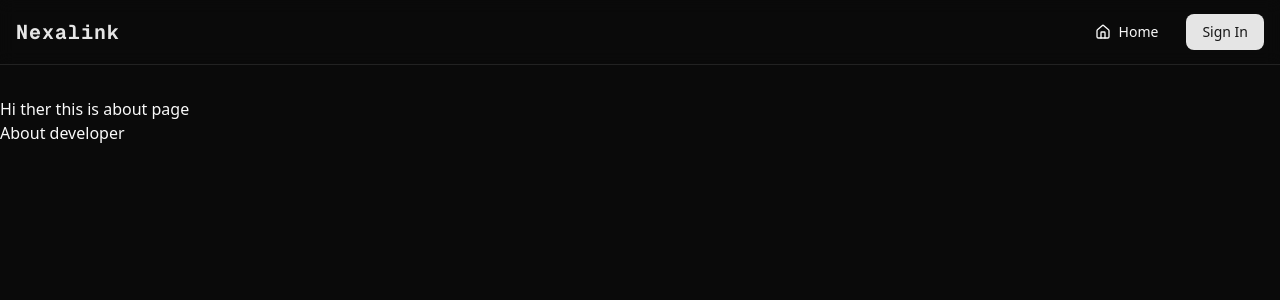
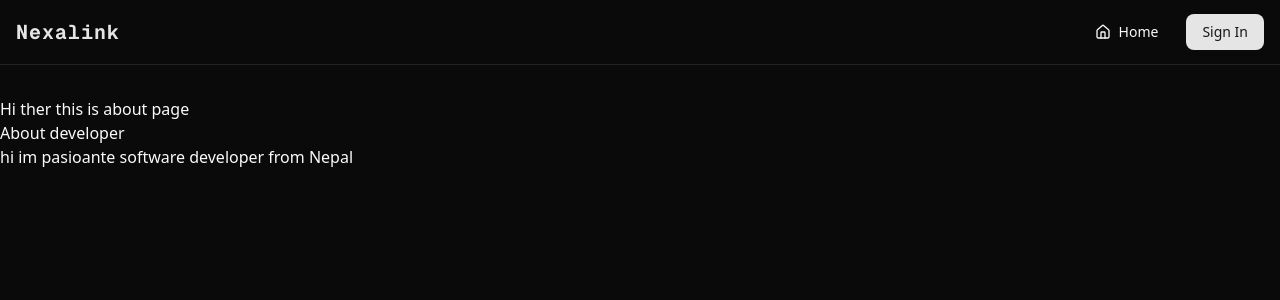
Before and after one commit to biyash-1/Netlinker, a Next.js app: page /about in a window 1280 px wide. Shown: the top 300 px of the page. Built offline with nearby package versions, Linux system fonts and the light colour scheme; no server answers.

Commit message:
changess made

```diff
--- a/app/about/page.tsx
+++ b/app/about/page.tsx
@@ -6,6 +6,7 @@ const page = () => {
          <h1>Hi ther this is about page</h1>
          <div>
           <h1>About developer</h1>
+          <h1>hi im pasioante software developer from Nepal</h1>
          </div>
 
     </div>
```
